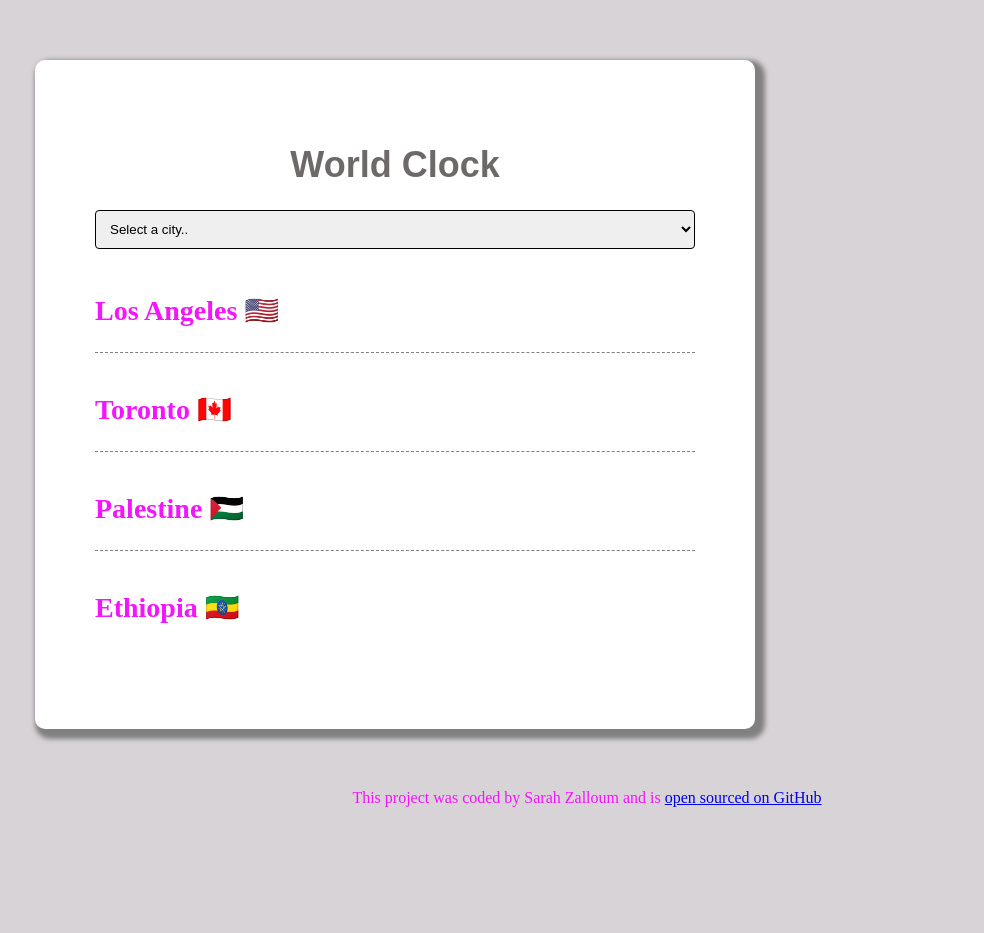
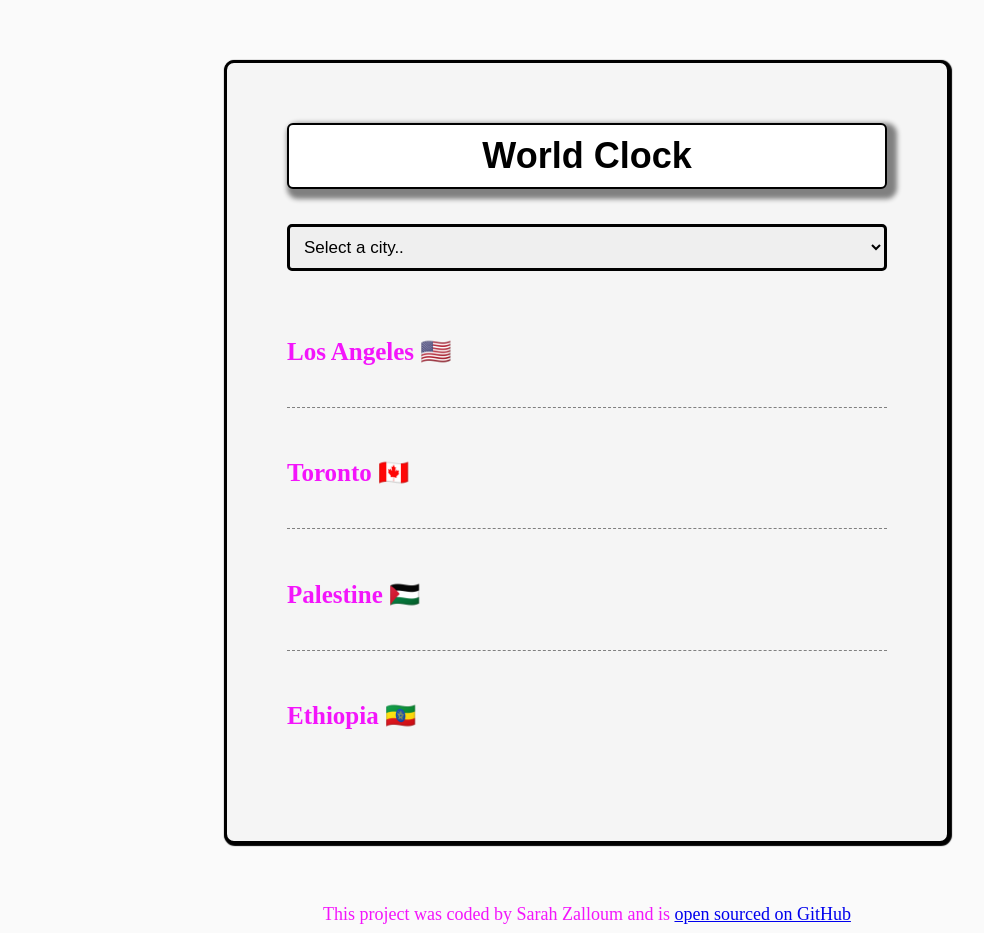
Before and after one commit to zazu135/World-Clock, a plain HTML site: page index.html in a window 1280 px wide. Shown: the whole page, without its empty margins (53-1037 px from the left). Before the commit the page ends 815 px from the top, so only its background shows below. Drawn offline with nearby package versions, Linux system fonts and the light colour scheme; a script that the page names is missing.

Commit message:
Adjusted background color and container color and visuals

```diff
--- a/style.css
+++ b/style.css
@@ -1,5 +1,5 @@
 body {
-background-color:rgb(216, 211, 215);
+background-color:rgba(0, 0, 0, 0.02);
 color: rgba(243, 15, 251, 0.977);
 
 }
@@ -7,17 +7,17 @@ color: rgba(243, 15, 251, 0.977);
 .container {
     max-width:600px;
     margin: 60px auto;
-    background: white;
+    background: whitesmoke;
     padding:60px;
-    box-shadow: 5px 5px 5px 5px gray;
-    margin: 60px 45px 60px 80px;
+    box-shadow: 1px 1px 1px 1px black;
     border-radius: 10px;
+    border: solid black;
 
 }
 
 .city{
     display: flex;
-    margin:20px 0;
+    margin:10px 0;
     justify-content: space-between;
     padding: 20px 0;
     border-bottom: 1px dashed gray;
@@ -29,47 +29,59 @@ color: rgba(243, 15, 251, 0.977);
 }
 select {
     display: block;
-    border-color: black;
+    border: solid black;
     width: 100%;
-    border-radius: 4px;
+    font-size:17px;
+    border-radius: 5px;
     padding: 10px;
     margin-bottom: 25px;
 }
 
 
 h1 {
-    color: rgba(6, 0, 0, 0.587);
+    background-color: white;
+    box-shadow: 5px 5px 5px 5px gray;
+    font-weight: bold;
+    color: black;
+    padding:10px;
+    border:2px solid black;
+    border-radius: 6px;
     text-align: center;
     font-family: sans-serif;
     font-size: 36px;
+    margin-bottom: 35px;
+    margin-top:auto;
 
 }
 
 h2 {
-    margin: 0 0 5px;
-    font-size: 28px;
-
+    margin: 0 0 5;
+    font-size: 25px;
 }
 
+
 .date {
-    color: rgba(6, 0, 0, 0.587);;
+    color: rgba(6, 0, 0, 0.587);
     opacity:0.9;
 
 }
 
 .time {
-    font-size: 36px;
+    align-content: space-around;
+    font-size: 35px;
     font-weight: bold;
 
 }
 
 .time small{
-    font-size:18px;
+    font-size:20px;
     vertical-align: middle;
     line-height: 36px;
 }
 
 Footer {
 text-align: center;
+font-size: 18px;
+color:rgba(243, 15, 251, 0.977);
 
 }
```
